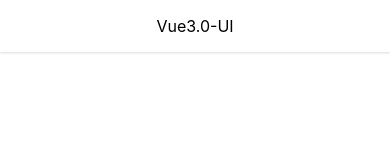
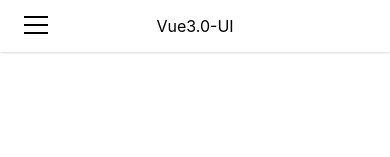
Before and after one commit to 1446450047/Vue3.0-UI, a Vue app: page /#/ in a window 390 px wide. Shown: the top 157 px of the page. Built offline with nearby package versions, Linux system fonts and the light colour scheme.

Commit message:
aside是响应式的

```diff
--- a/src/App.vue
+++ b/src/App.vue
@@ -9,7 +9,8 @@
     export default {
         name: "App",
         setup() {
-            const asideVisible = ref(false);
+            const screenWidth = document.documentElement.clientWidth;
+            const asideVisible = ref(screenWidth > 500);
             provide("asideVisible", asideVisible);
         }
     };
--- a/src/components/TopNav.vue
+++ b/src/components/TopNav.vue
@@ -1,6 +1,11 @@
 <template>
     <div class="topNav">
-        <div class="logo" @click="asideToggle">Vue3.0-UI</div>
+        <div class="asideToggle" @click="asideToggle">
+            <div></div>
+            <div></div>
+            <div></div>
+        </div>
+        <div class="logo" >Vue3.0-UI</div>
         <ul class="menu">
             <li>菜单一</li>
             <li>菜单二</li>
@@ -25,6 +30,7 @@
 </script>
 
 <style scoped lang="scss">
+
     .topNav {
         position: relative;
         z-index: 10;
@@ -50,11 +56,24 @@
                 margin-right: 2em;
             }
         }
-
+        .asideToggle{
+            position: absolute;
+            left: 1.5em;
+            top: 30%;
+            display: none;
+            >div{
+                width: 24px;
+                border: 1px solid black;
+                margin-bottom: 6px;
+            }
+        }
         @media (max-width: 500px) {
+            .asideToggle{
+                display: block;
+            }
             justify-content: center;
             align-items: center;
-            >ul{
+            > ul {
                 display: none;
             }
         }
```
